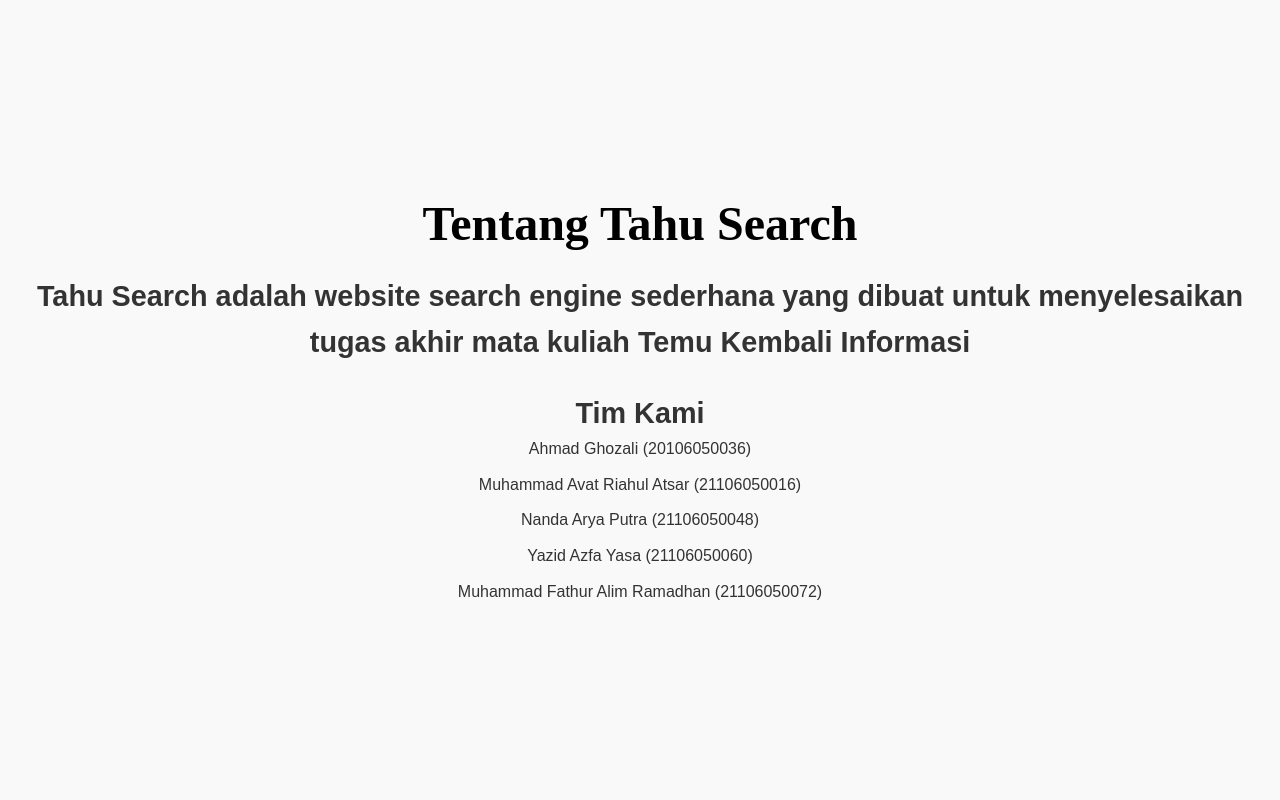
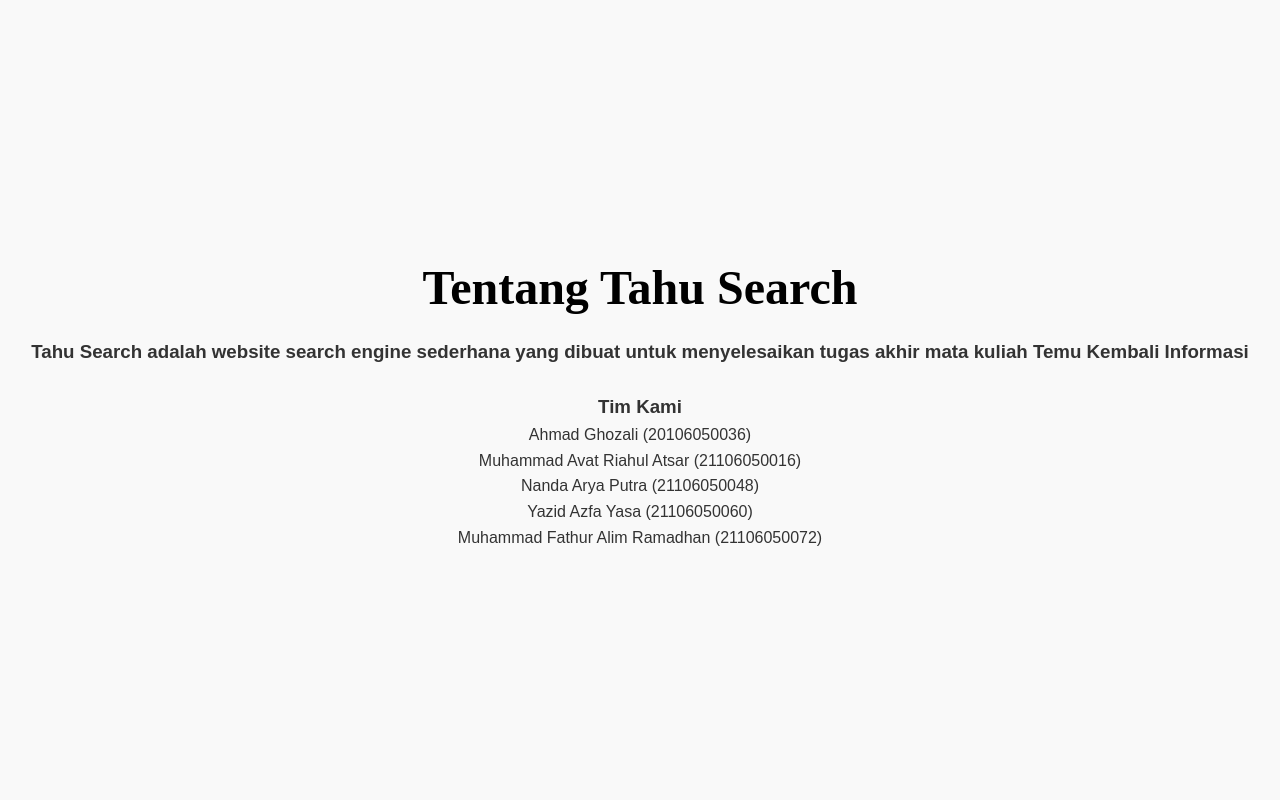
Before and after one commit to nandaarya/search-engine-backend, a Flask app: page /about in a window 1280 px wide. Run offline with Flask 3, Linux system fonts and the light colour scheme.

Commit message:
fix style

```diff
--- a/static/styles.css
+++ b/static/styles.css
@@ -122,23 +122,6 @@ button:active {
 }
 
 /* About content styles */
-.about-content {
+.centered {
   text-align: center;
 }
-
-.about-content h3 {
-  font-size: 1.8em;
-  font-weight: bold;
-  color: #333;
-}
-
-/* Team members list styles */
-.team-members {
-  list-style: none;
-  padding: 0;
-  margin: 0;
-}
-
-.team-members li {
-  margin-bottom: 10px;
-}
--- a/templates/about.html
+++ b/templates/about.html
@@ -1,5 +1,6 @@
 <!DOCTYPE html>
 <html lang="en">
+
 <head>
   <meta charset="UTF-8" />
   <meta name="viewport" content="width=device-width, initial-scale=1.0" />
@@ -7,22 +8,17 @@
   <link rel="stylesheet" type="text/css" href="{{ url_for('static', filename='styles.css') }}" />
 </head>
 
-  <body class="centered-content">
-    <header>
+  <body class="centered">
     <h1>Tentang Tahu Search</h1>
-    </header>
-
-    <section class="about-content">
-      <h3>Tahu Search adalah website search engine sederhana yang dibuat untuk menyelesaikan tugas akhir mata kuliah Temu Kembali Informasi</h3>
+    <h3>Tahu Search adalah website search engine sederhana yang dibuat untuk menyelesaikan tugas akhir mata kuliah
+      Temu Kembali Informasi</h3>
     <br />
     <h3>Tim Kami</h3>
-      <ul class="team-members">
-        <li>Ahmad Ghozali (20106050036)</li>
-        <li>Muhammad Avat Riahul Atsar (21106050016)</li>
-        <li>Nanda Arya Putra (21106050048)</li>
-        <li>Yazid Azfa Yasa (21106050060)</li>
-        <li>Muhammad Fathur Alim Ramadhan (21106050072)</li>
-      </ul>
-    </section>
+    <p>Ahmad Ghozali (20106050036)</p>
+    <p>Muhammad Avat Riahul Atsar (21106050016)</p>
+    <p>Nanda Arya Putra (21106050048)</p>
+    <p>Yazid Azfa Yasa (21106050060)</p>
+    <p>Muhammad Fathur Alim Ramadhan (21106050072)</p>
   </body>
+
 </html>
```
Lines whose indentation alone changed are shown as unchanged.
